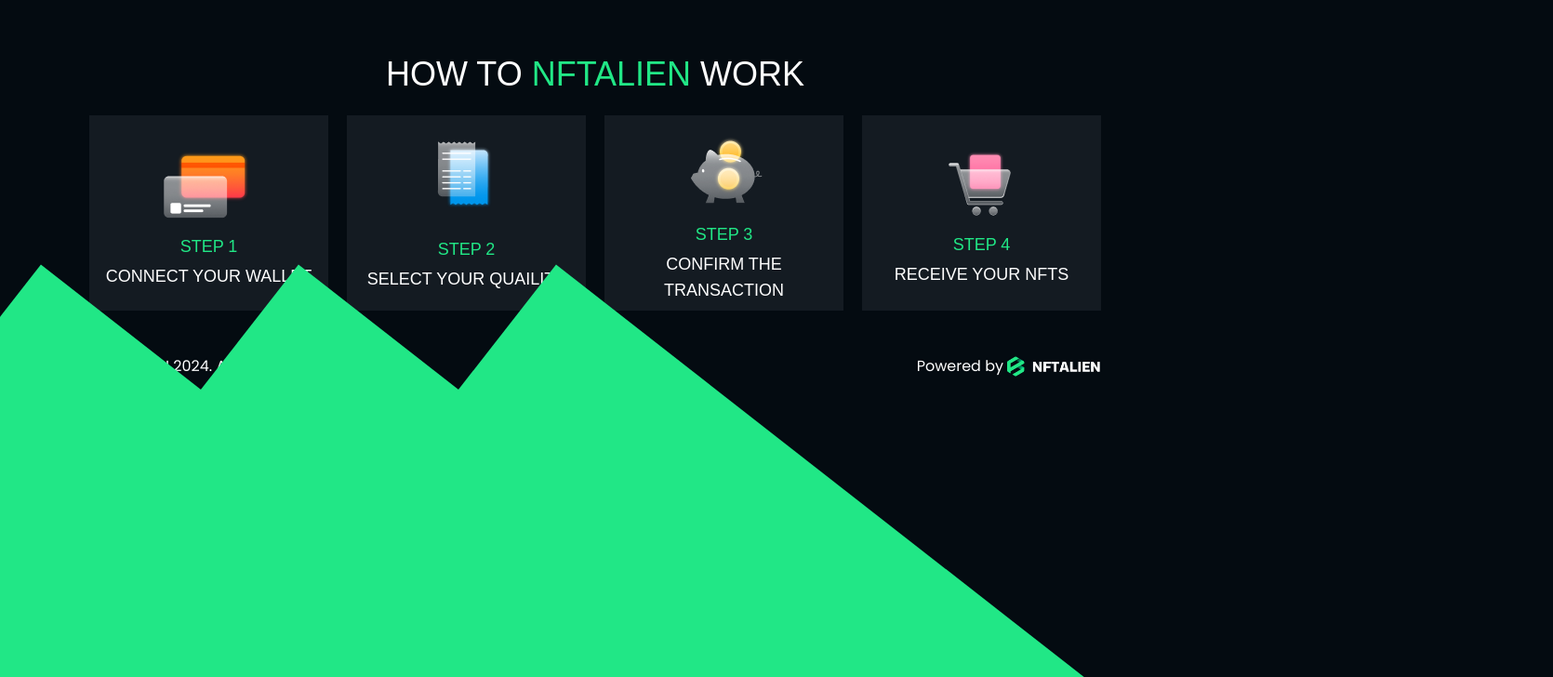
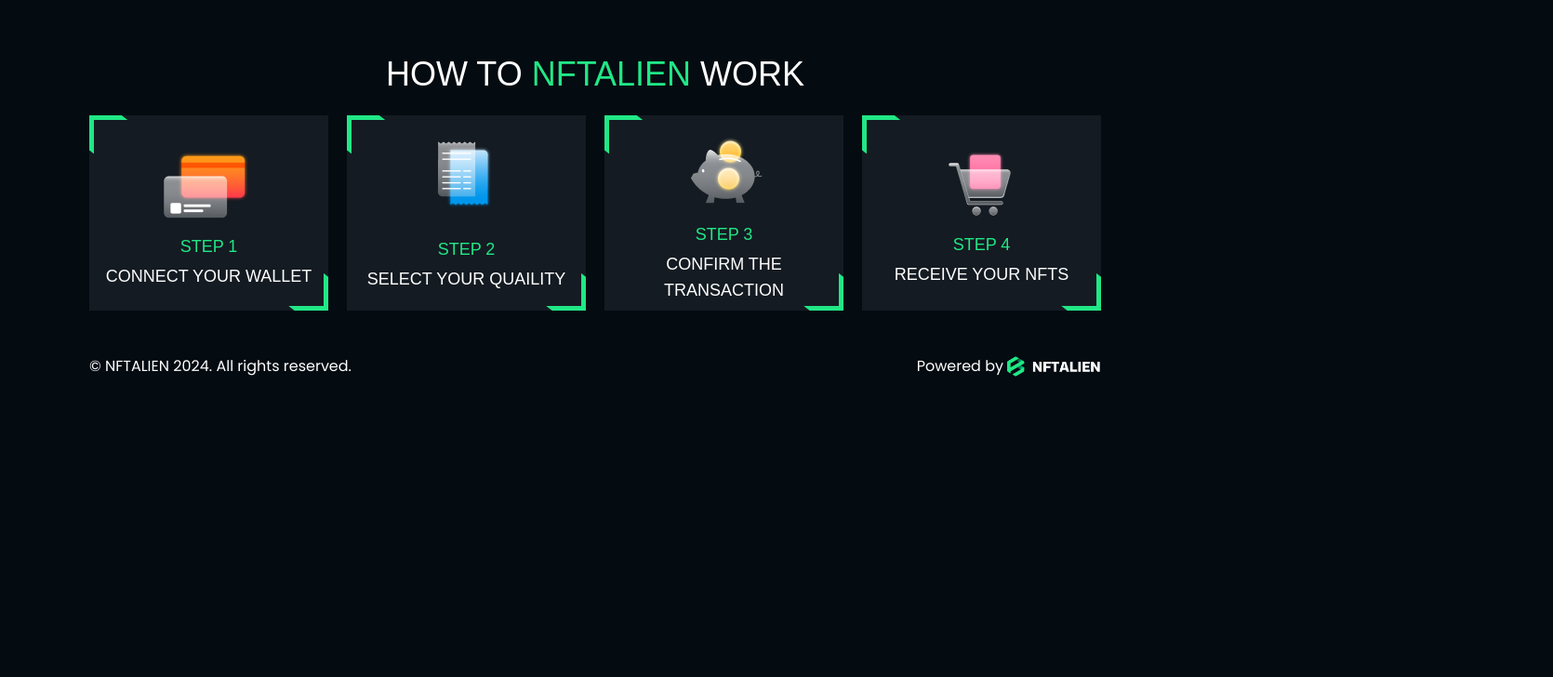
Before and after one commit to gift56/nftalien, a Next.js app: page / in a window 1280 px wide. Shown: the part 860-1588 px from the top of the page at 93% size, 1670 px wide, since content can reach past the window. After the commit the page ends 1266 px from the top, so only its background shows below. Built offline with nearby package versions, Linux system fonts and the light colour scheme; a web font is replaced by a local one.

Commit message:
working on how

```diff
--- a/app/globals.css
+++ b/app/globals.css
@@ -41,8 +41,8 @@
   user-select: none;
 }
 
-.card::before {
-  animation: rotate 2s linear infinite;
+.card:hover::before {
+  animation: rotate 2s linear 1;
 }
 @keyframes rotate {
   from {
--- a/components/CardComponent/Card.tsx
+++ /dev/null
@@ -1,18 +0,0 @@
-const Card = ({
-  children,
-  height,
-}: {
-  children: React.ReactNode;
-  height: number;
-}) => {
-  return (
-    <div
-      style={{ height: height }}
-      className="w-full overflow-hidden bg-dark before:content-[''] before:absolute before:w-[20%] before:h-[170%] before:bg-cardLinear before:rotate-[-52deg] after:content-[''] after:absolute after:inset-[5px] after:bg-dark"
-    >
-      {children}
-    </div>
-  );
-};
-
-export default Card;
--- a/components/How.tsx
+++ b/components/How.tsx
@@ -1,5 +1,4 @@
 import { howData } from "@/utils/constant";
-import Card from "./CardComponent/Card";
 import Image from "next/image";
 
 const How = () => {
@@ -12,8 +11,11 @@
           </h2>
           <div className="w-full grid grid-cols-1 md:grid-cols-2 lg:grid-cols-4 items-start justify-start gap-5">
             {howData.map((item, index) => (
-              <Card key={index} height={210}>
-                <div className="w-full py-5 px-2 flex flex-col items-center justify-center  gap-4 h-[210px] relative">
+              <div
+                key={index}
+                className="w-full py-5 px-2 flex flex-col items-center justify-center  gap-4 h-[210px] relative overflow-hidden bg-dark before:content-[''] before:absolute before:w-[20%] before:h-[170%] before:bg-cardLinear before:rotate-[-52deg] after:content-[''] after:absolute after:inset-[5px] after:bg-dark card"
+              >
+                <div className="relative z-10 w-full flex flex-col items-center justify-center gap-4">
                   <Image
                     src={item.icon}
                     alt="how icon"
@@ -31,7 +33,7 @@
                     </h2>
                   </div>
                 </div>
-              </Card>
+              </div>
             ))}
           </div>
         </div>
```
